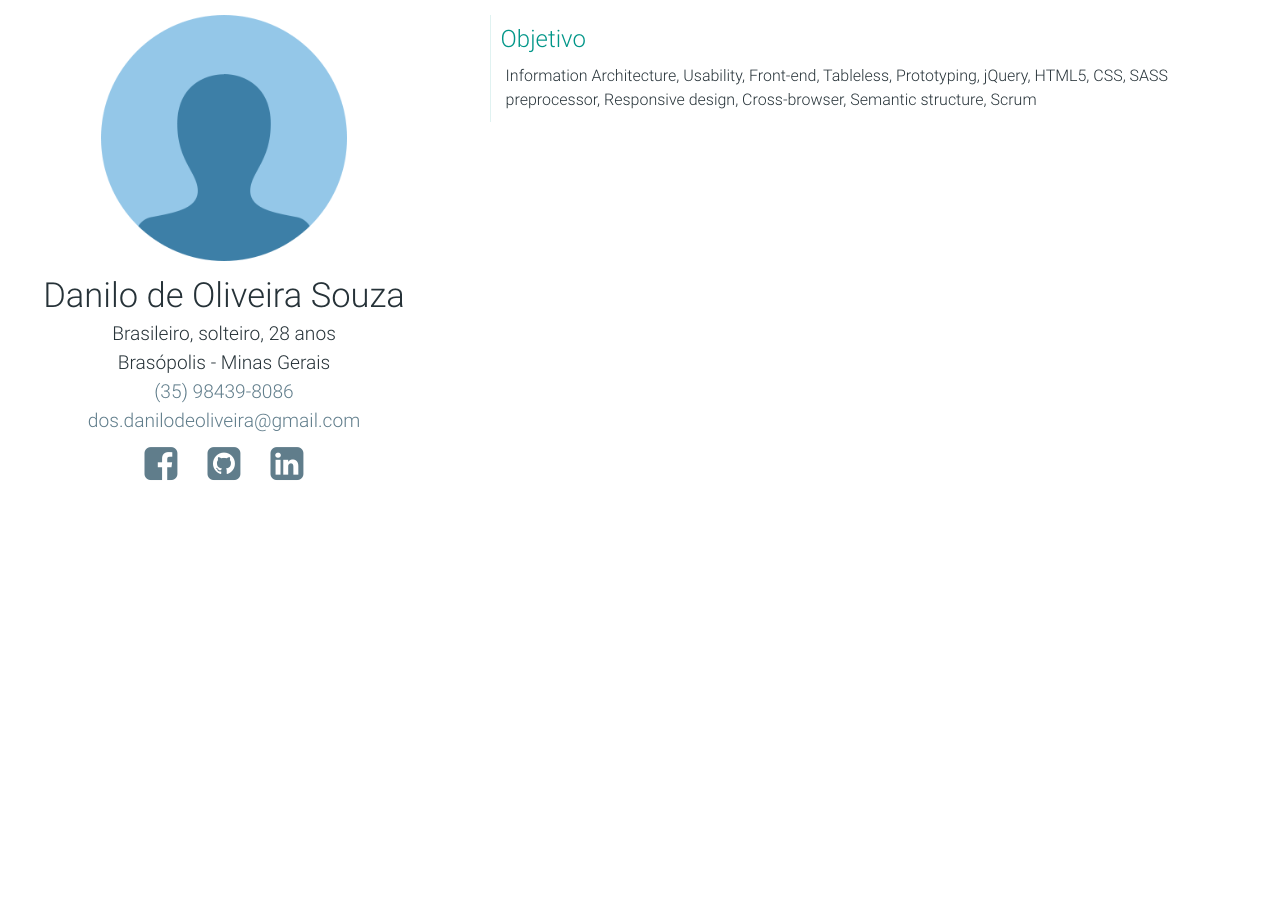
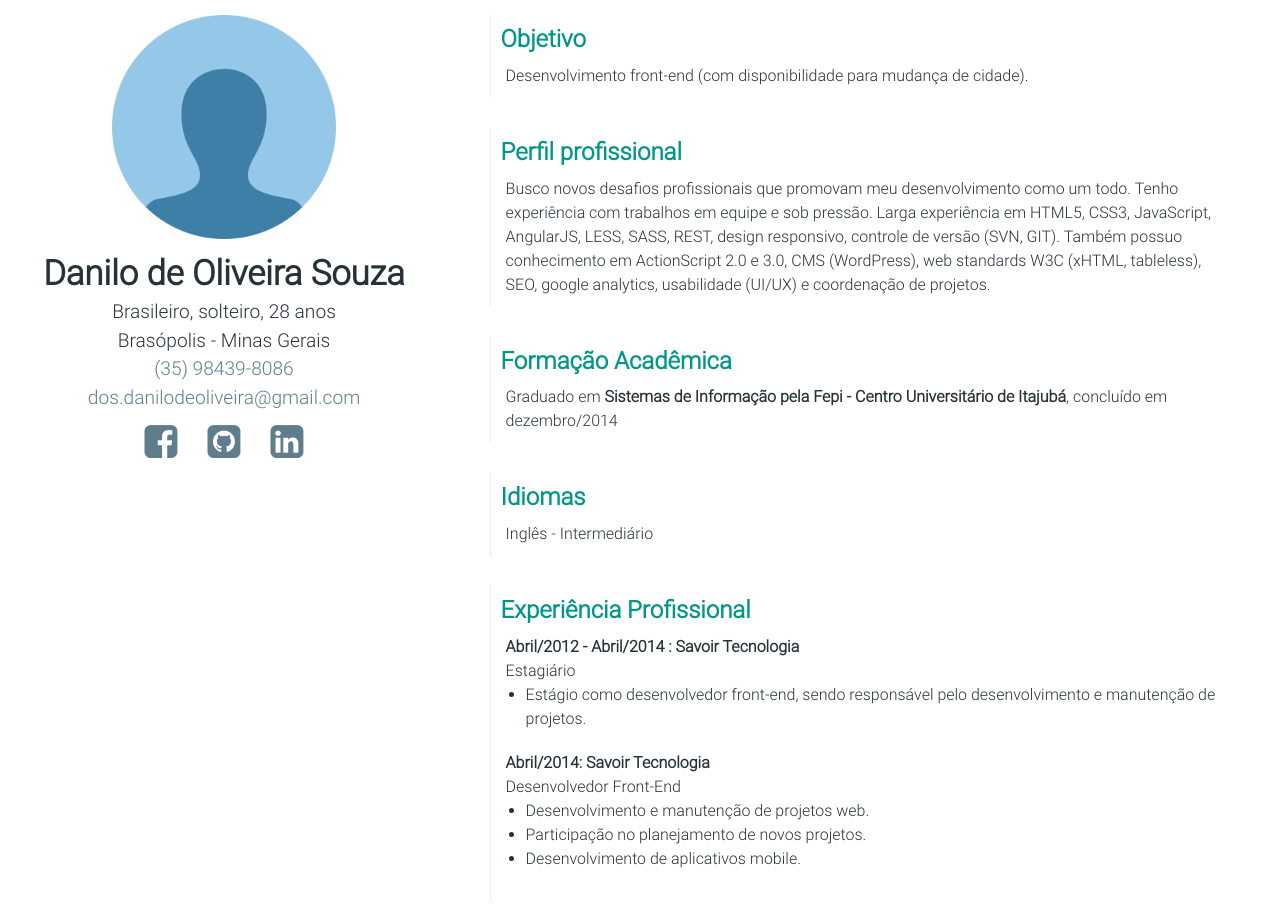
Before and after one commit to danilo-de-oliveira/curriculo-danilodeoliveira, a website: page dev/index.html in a window 1280 px wide. Before the commit the page ends 800 px from the top, so only its background shows below. Drawn offline with nearby package versions, Linux system fonts and the light colour scheme; files that its build step writes are made by us from their sources; files whose address does not match are found by name.

Commit message:
Added content
Added content

```diff
--- a/dev/assets/sass/main.scss
+++ b/dev/assets/sass/main.scss
@@ -8,9 +8,9 @@
 
 * { margin:0;
 	padding:0;
-	list-style:none;
+	// list-style:none;
 	vertical-align:baseline;
-	font-weight: normal;
+	// font-weight: normal;
 }
 
 body{
@@ -18,6 +18,9 @@ body{
 	font-size: 16px;
 	color: #263238;
 	line-height: 1.8em;
+	@media only screen and (max-width : 768px) {
+		font-size: 14px;
+    }
 }
 
 .container{
@@ -25,14 +28,23 @@ body{
 	display: flex;
     flex-direction: row;
     margin-top: 15px;
+    @media only screen and (max-width : 768px) {
+		display: block;
+    }
 	aside {
 	  	width: 35%;
-	  	// margin-right: 5%;
+		@media only screen and (max-width : 768px) {
+			width: 100%;
+	    }
 	  	.panel{
 	  		width: 35%;
 	  		position: fixed;
 	  		text-align: center;
 	  		font-size: 1.2em;
+	  		@media only screen and (max-width : 768px) {
+				position: relative;
+				width: 100%;
+		    }
 	  		h1{
 	  			font-size:1.8em;
 	  			margin-bottom: 10px;
@@ -40,8 +52,12 @@ body{
 	  		.image-profile{
 	  			margin: auto;
 	  			display: block;
-	  			max-width: 55%;
+	  			max-width: 50%;
 	  			margin-bottom: 20px;
+	  			@media only screen and (max-width : 768px) {
+					max-width: 250px;
+					width: 45%;
+			    }
 	  		}
 	  		.social-networks{
 	  			font-size: 2em;
@@ -55,6 +71,9 @@ body{
 	}
 	section{
 		width: 65%;
+		@media only screen and (max-width : 768px) {
+			width: 100%;
+	    }
 		.itens{
 			width: 90%;
 			margin: auto;
@@ -67,10 +86,17 @@ body{
 			    // border-left: 1px solid #E3F2FD;
 			    border-left: 1px solid #E0F2F1;
 				padding: 10px 0;
+				margin-bottom: 30px;
 				.description{
 					padding: 0 15px;
 					margin-top: 10px;
 					line-height: 1.5em;
+					.list-item{
+						margin-bottom:20px;
+						ul{
+							padding-left: 20px;
+						}
+					}
 				}
 				&:hover{
 					// border-color: #2196F3;
--- a/dev/index.html
+++ b/dev/index.html
@@ -31,7 +31,48 @@
     	    		<article>
                         <h2>Objetivo</h2>
                         <div class="description">
-                            Information Architecture, Usability, Front-end, Tableless, Prototyping, jQuery, HTML5, CSS, SASS preprocessor, Responsive design, Cross-browser, Semantic structure, Scrum
+                            Desenvolvimento front-end (com disponibilidade para mudança de cidade).
+                        </div>
+                    </article>
+                    <article>
+                        <h2> Perfil profissional</h2>
+                        <div class="description">
+                            Busco novos desafios profissionais que promovam meu desenvolvimento como um todo.
+                            Tenho experiência com trabalhos em equipe e sob pressão.
+                            Larga experiência em HTML5, CSS3, JavaScript, AngularJS, LESS, SASS, REST, design responsivo, controle de versão (SVN, GIT). Também possuo conhecimento em ActionScript 2.0 e 3.0, CMS (WordPress), web standards W3C (xHTML, tableless), SEO, google analytics, usabilidade (UI/UX) e coordenação de projetos.
+                        </div>
+                    </article>
+                    <article>
+                        <h2>Formação Acadêmica</h2>
+                        <div class="description">
+                            Graduado em <b>Sistemas de Informação pela Fepi - Centro Universitário de Itajubá</b>, concluído em dezembro/2014
+                        </div>
+                    </article>
+                    <article>
+                        <h2>Idiomas</h2>
+                        <div class="description">
+                            Inglês - Intermediário
+                        </div>
+                    </article>
+                    <article>
+                        <h2>Experiência Profissional</h2>
+                        <div class="description">
+                            <div class="list-item">
+                                <b>Abril/2012 - Abril/2014 : Savoir Tecnologia</b><br/>
+                                Estagiário<br/>
+                                <ul>
+                                    <li>Estágio como desenvolvedor front-end, sendo responsável pelo desenvolvimento e manutenção de projetos.</li>
+                                </ul>
+                            </div>
+                            <div class="list-item">
+                                <b>Abril/2014: Savoir Tecnologia</b><br/>
+                                Desenvolvedor Front-End<br/>
+                                <ul>
+                                    <li>Desenvolvimento e manutenção de projetos web.</li>
+                                    <li>Participação no planejamento de novos projetos.</li>
+                                    <li>Desenvolvimento de aplicativos mobile.</li>
+                                </ul>
+                            </div>
                         </div>
                     </article>
                 </div>
```
